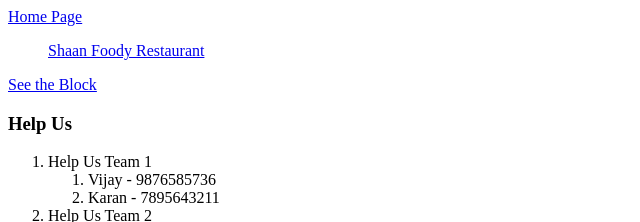
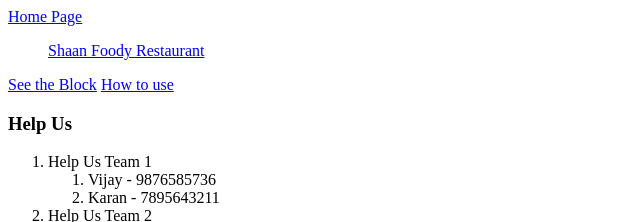
Before and after one commit to piyushmangal/piyushmangal.github.io, a plain HTML site: page Help.html in a window 1280 px wide. Shown: the top 222 px of the page, 0-640 px from the left. Drawn offline with Linux system fonts and the light colour scheme.

Commit message:
Update Help.html

```diff
--- a/Help.html
+++ b/Help.html
@@ -5,6 +5,7 @@
             <a href="ShaanFoodyRestaurant.html">Shaan Foody Restaurant</a>
         </ul>
         <a href="SnakeGame.html">See the Block</a>
+          <a href="how to use.html">How to use</a>
         <h3>Help Us</h3>
         <ol>
             <li>Help Us Team 1
```
